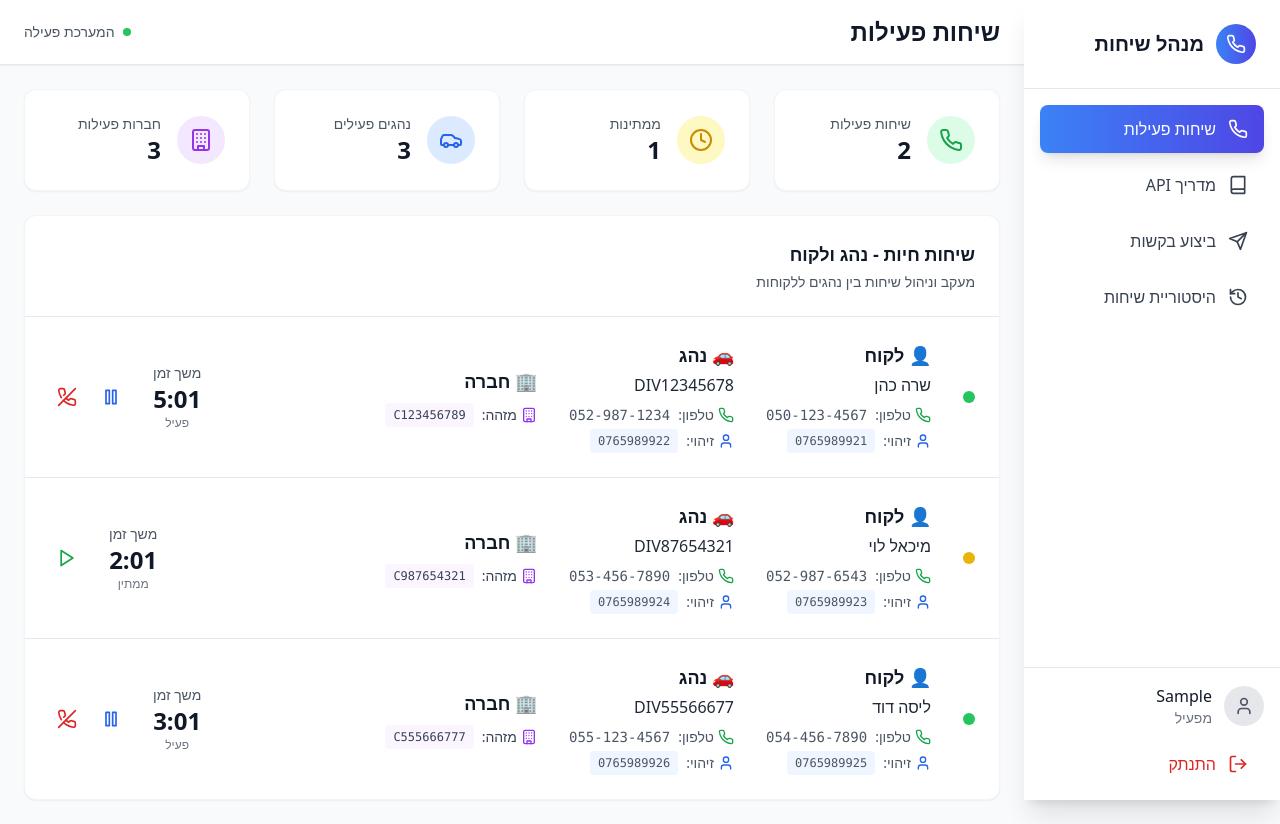
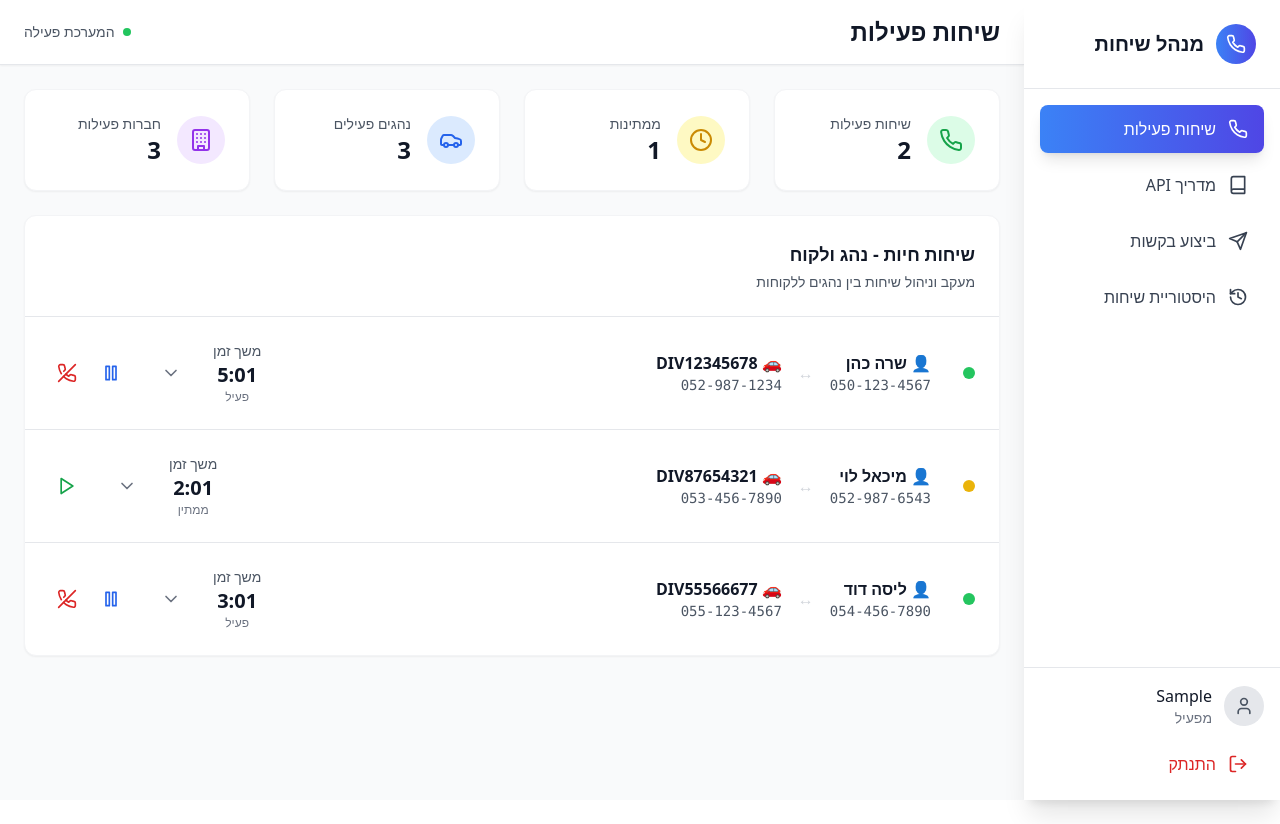
Before and after one commit to mattislub/telecrm, a React (Vite) app: page / in a window 1280 px wide. Both pictures are taken after typing "Sample", "Sample123" into the empty fields and a click on the button "התחבר". After the commit the page ends 800 px from the top, so only its background shows below. Built offline with nearby package versions, Linux system fonts and the light colour scheme.

Commit message:
עדכון שיחות פעילות עם פירוט מתרחב

```diff
--- a/src/components/pages/ActiveCalls.tsx
+++ b/src/components/pages/ActiveCalls.tsx
@@ -1,9 +1,10 @@
 import React, { useState, useEffect } from 'react';
-import { Phone, Clock, User, PhoneOff, Pause, Play, Building, Car } from 'lucide-react';
+import { Phone, Clock, User, PhoneOff, Pause, Play, Building, Car, ChevronDown, ChevronUp } from 'lucide-react';
 import { Call } from '../../types';
 
 const ActiveCalls: React.FC = () => {
   const [calls, setCalls] = useState<Call[]>([]);
+  const [expandedCalls, setExpandedCalls] = useState<Set<string>>(new Set());
 
   useEffect(() => {
     // Mock data for active calls
@@ -78,6 +79,16 @@ const ActiveCalls: React.FC = () => {
     setCalls(calls.filter(call => call.id !== callId));
   };
 
+  const toggleExpanded = (callId: string) => {
+    const newExpanded = new Set(expandedCalls);
+    if (newExpanded.has(callId)) {
+      newExpanded.delete(callId);
+    } else {
+      newExpanded.add(callId);
+    }
+    setExpandedCalls(newExpanded);
+  };
+
   return (
     <div className="space-y-6">
       {/* Stats */}
@@ -150,75 +161,57 @@ const ActiveCalls: React.FC = () => {
           {calls.map((call) => (
             <div key={call.id} className="p-6 hover:bg-gray-50 transition-colors duration-200">
               <div className="flex items-center justify-between">
-                <div className="flex items-center space-x-8 space-x-reverse">
+                {/* Basic Info */}
+                <div className="flex items-center space-x-8 space-x-reverse flex-1">
                   <div className={`w-3 h-3 rounded-full ${getStatusColor(call.status)} animate-pulse`}></div>
 
-                  {/* Client Info */}
-                  <div className="min-w-0">
-                    <h4 className="text-lg font-semibold text-gray-900 mb-1">👤 לקוח</h4>
-                    <p className="text-base font-medium text-gray-800">{call.clientName}</p>
-                    <div className="space-y-1 mt-2">
-                      <p className="text-sm text-gray-600 flex items-center">
-                        <Phone className="w-4 h-4 ml-1 text-green-600" />
-                        <span className="font-medium">טלפון:</span>
-                        <span className="mr-2 font-mono">{call.phoneNumber}</span>
-                      </p>
-                      <p className="text-sm text-gray-600 flex items-center">
-                        <User className="w-4 h-4 ml-1 text-blue-600" />
-                        <span className="font-medium">זיהוי:</span>
-                        <span className="mr-2 font-mono text-xs bg-blue-50 px-2 py-1 rounded">
-                          {call.clientCallerId}
-                        </span>
-                      </p>
-                    </div>
-                  </div>
+                  {/* Client Basic Info */}
+                  <div className="min-w-0 flex-1">
+                    <div className="flex items-center space-x-4 space-x-reverse">
+                      <div>
+                        <h4 className="text-base font-semibold text-gray-900 flex items-center">
+                          👤 {call.clientName}
+                        </h4>
+                        <p className="text-sm text-gray-600 font-mono">{call.phoneNumber}</p>
+                      </div>
 
-                  {/* Driver Info */}
-                  <div className="min-w-0">
-                    <h4 className="text-lg font-semibold text-gray-900 mb-1">🚗 נהג</h4>
-                    <p className="text-base font-medium text-gray-800">{call.driverId}</p>
-                    <div className="space-y-1 mt-2">
-                      <p className="text-sm text-gray-600 flex items-center">
-                        <Phone className="w-4 h-4 ml-1 text-green-600" />
-                        <span className="font-medium">טלפון:</span>
-                        <span className="mr-2 font-mono">{call.driverPhone}</span>
-                      </p>
-                      <p className="text-sm text-gray-600 flex items-center">
-                        <User className="w-4 h-4 ml-1 text-blue-600" />
-                        <span className="font-medium">זיהוי:</span>
-                        <span className="mr-2 font-mono text-xs bg-blue-50 px-2 py-1 rounded">
-                          {call.driverCallerId}
-                        </span>
-                      </p>
-                    </div>
-                  </div>
+                      <div className="text-gray-300">↔</div>
 
-                  {/* Company Info */}
-                  <div className="min-w-0">
-                    <h4 className="text-lg font-semibold text-gray-900 mb-1">🏢 חברה</h4>
-                    <div className="space-y-2 mt-2">
-                      <p className="text-sm text-gray-700 flex items-center">
-                        <Building className="w-4 h-4 ml-1 text-purple-600" />
-                        <span className="font-medium">מזהה:</span>
-                        <span className="mr-2 font-mono text-xs bg-purple-50 px-2 py-1 rounded">
-                          {call.companyId}
-                        </span>
-                      </p>
+                      <div>
+                        <h4 className="text-base font-semibold text-gray-900 flex items-center">
+                          🚗 {call.driverId}
+                        </h4>
+                        <p className="text-sm text-gray-600 font-mono">{call.driverPhone}</p>
+                      </div>
                     </div>
                   </div>
                 </div>
 
+                {/* Duration and Actions */}
                 <div className="flex items-center space-x-6 space-x-reverse">
                   {/* Duration */}
                   <div className="text-center">
                     <p className="text-sm font-medium text-gray-600">משך זמן</p>
-                    <p className="text-2xl font-bold text-gray-900">
+                    <p className="text-xl font-bold text-gray-900">
                       {formatDuration(call.duration || 0)}
                     </p>
                     <p className="text-xs text-gray-500">
                       {call.status === 'active' ? 'פעיל' : 'ממתין'}
                     </p>
                   </div>
+
+                  {/* Expand Button */}
+                  <button
+                    onClick={() => toggleExpanded(call.id)}
+                    className="p-2 text-gray-500 hover:bg-gray-100 rounded-full transition-colors duration-200"
+                    title={expandedCalls.has(call.id) ? 'הסתר פרטים' : 'הצג פרטים'}
+                  >
+                    {expandedCalls.has(call.id) ? (
+                      <ChevronUp className="w-5 h-5" />
+                    ) : (
+                      <ChevronDown className="w-5 h-5" />
+                    )}
+                  </button>
 
                   {/* Action Buttons */}
                   <div className="flex items-center space-x-2 space-x-reverse">
@@ -250,6 +243,85 @@ const ActiveCalls: React.FC = () => {
                   </div>
                 </div>
               </div>
+
+              {/* Expanded Details */}
+              {expandedCalls.has(call.id) && (
+                <div className="mt-6 pt-6 border-t border-gray-200">
+                  <div className="grid grid-cols-1 md:grid-cols-3 gap-6">
+                    {/* Client Details */}
+                    <div className="bg-blue-50 rounded-lg p-4">
+                      <h5 className="font-semibold text-blue-900 mb-3 flex items-center">
+                        👤 פרטי לקוח
+                      </h5>
+                      <div className="space-y-2">
+                        <div className="flex items-center text-sm">
+                          <Phone className="w-4 h-4 ml-2 text-green-600" />
+                          <span className="font-medium">טלפון:</span>
+                          <span className="mr-2 font-mono">{call.phoneNumber}</span>
+                        </div>
+                        <div className="flex items-center text-sm">
+                          <User className="w-4 h-4 ml-2 text-blue-600" />
+                          <span className="font-medium">זיהוי:</span>
+                          <span className="mr-2 font-mono text-xs bg-blue-100 px-2 py-1 rounded">
+                            {call.clientCallerId}
+                          </span>
+                        </div>
+                      </div>
+                    </div>
+
+                    {/* Driver Details */}
+                    <div className="bg-green-50 rounded-lg p-4">
+                      <h5 className="font-semibold text-green-900 mb-3 flex items-center">
+                        🚗 פרטי נהג
+                      </h5>
+                      <div className="space-y-2">
+                        <div className="flex items-center text-sm">
+                          <Phone className="w-4 h-4 ml-2 text-green-600" />
+                          <span className="font-medium">טלפון:</span>
+                          <span className="mr-2 font-mono">{call.driverPhone}</span>
+                        </div>
+                        <div className="flex items-center text-sm">
+                          <User className="w-4 h-4 ml-2 text-blue-600" />
+                          <span className="font-medium">זיהוי:</span>
+                          <span className="mr-2 font-mono text-xs bg-green-100 px-2 py-1 rounded">
+                            {call.driverCallerId}
+                          </span>
+                        </div>
+                        <div className="flex items-center text-sm">
+                          <Car className="w-4 h-4 ml-2 text-purple-600" />
+                          <span className="font-medium">מזהה נהג:</span>
+                          <span className="mr-2 font-mono text-xs bg-purple-100 px-2 py-1 rounded">
+                            {call.driverId}
+                          </span>
+                        </div>
+                      </div>
+                    </div>
+
+                    {/* Company Details */}
+                    <div className="bg-purple-50 rounded-lg p-4">
+                      <h5 className="font-semibold text-purple-900 mb-3 flex items-center">
+                        🏢 פרטי חברה
+                      </h5>
+                      <div className="space-y-2">
+                        <div className="flex items-center text-sm">
+                          <Building className="w-4 h-4 ml-2 text-purple-600" />
+                          <span className="font-medium">מזהה חברה:</span>
+                          <span className="mr-2 font-mono text-xs bg-purple-100 px-2 py-1 rounded">
+                            {call.companyId}
+                          </span>
+                        </div>
+                        <div className="flex items-center text-sm">
+                          <Clock className="w-4 h-4 ml-2 text-gray-600" />
+                          <span className="font-medium">התחלה:</span>
+                          <span className="mr-2 text-xs">
+                            {call.startTime.toLocaleTimeString('he-IL')}
+                          </span>
+                        </div>
+                      </div>
+                    </div>
+                  </div>
+                </div>
+              )}
             </div>
           ))}
         </div>
```
